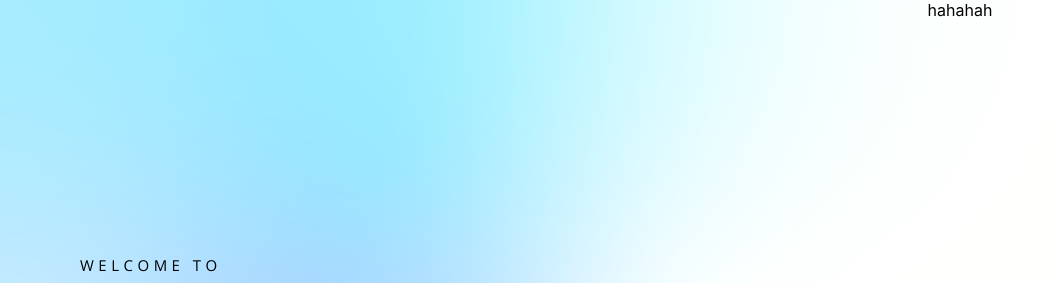
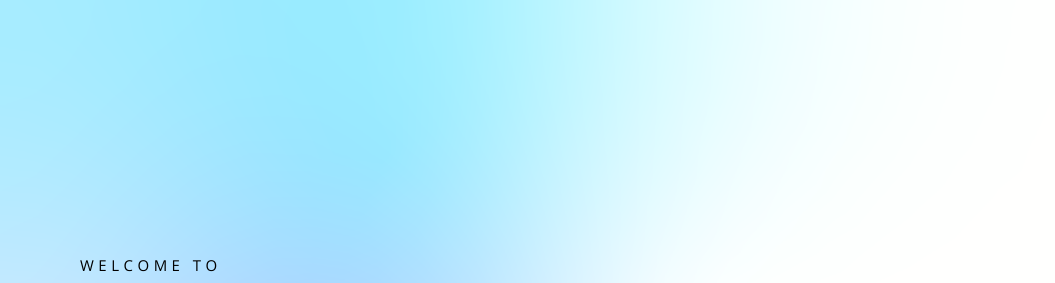
Before and after one commit to aughost-sus/Vitaband, a React (Create React App) app in the folder vitaband/: page / in a window 1280 px wide. Shown: the top 283 px of the page, without its empty margins (0-1055 px from the left). Built offline with nearby package versions, Linux system fonts and the light colour scheme.

Commit message:
Update App.js

```diff
--- a/vitaband/src/App.js
+++ b/vitaband/src/App.js
@@ -9,7 +9,9 @@ function App() {
         <h1><b>VITABAND</b></h1>
         <h2><b><i>DASHBOARD</i></b></h2>
       </div>
-      <div className="rightpart">hahahah</div>
+      <div className="rightpart">
+
+            </div>
 
     </div>
   );
```
